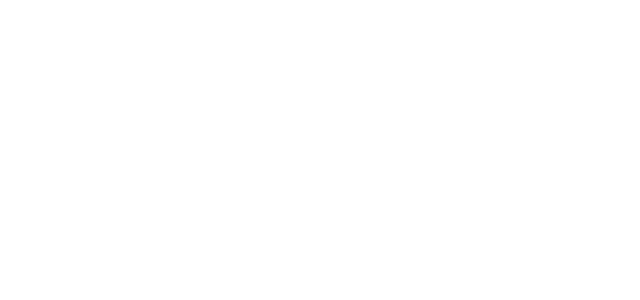
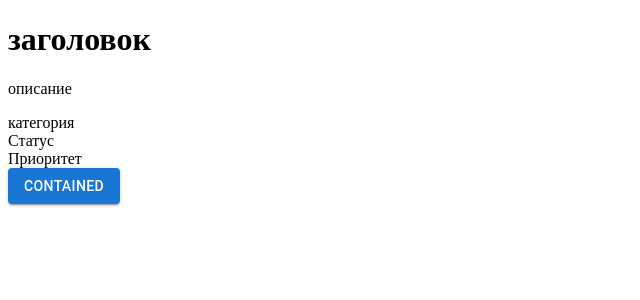
Before and after one commit to Giovaaanniii/Task-Manager-T1, a React (Vite) app: page / in a window 1280 px wide. Shown: the top 300 px of the page, without its empty margins (0-640 px from the left). Built offline with nearby package versions, Linux system fonts and the light colour scheme.

Commit message:
connect material UI with project

```diff
--- a/package.json
+++ b/package.json
@@ -10,6 +10,9 @@
     "preview": "vite preview"
   },
   "dependencies": {
+    "@emotion/react": "^11.14.0",
+    "@emotion/styled": "^11.14.1",
+    "@mui/material": "^7.2.0",
     "react": "^19.1.0",
     "react-dom": "^19.1.0"
   },
--- a/src/App.tsx
+++ b/src/App.tsx
@@ -1,11 +1,12 @@
 import './App.css'
+import { TaskList } from './components/TaskList/TaskList'
 
 function App() {
 
 
   return (
     <>
-
+     <TaskList/>
     </>
   )
 }
--- a/src/components/TaskList/TaskItem/TaskItem.tsx
+++ b/src/components/TaskList/TaskItem/TaskItem.tsx
@@ -1,3 +1,5 @@
+import Button from "@mui/material/Button"
+
 export const TaskItem = () => {
     return(
         <>
@@ -8,7 +10,7 @@
             <div>Статус</div>
             <div>Приоритет</div>
         </div>
-        <button>Редактировать</button>
+        <Button variant="contained">Contained</Button>
         </>
     )
 }
--- a/src/components/TaskList/TaskList.tsx
+++ b/src/components/TaskList/TaskList.tsx
@@ -1,7 +1,9 @@
+import { TaskItem } from "./TaskItem/TaskItem"
+
 export const TaskList = ()=>{
     return(
         <>
-        TaskItem
+      <TaskItem/>
         </>
     )
 }
```
Also changed, not shown: 1 other file (tests, documents, lock files or other folders).
